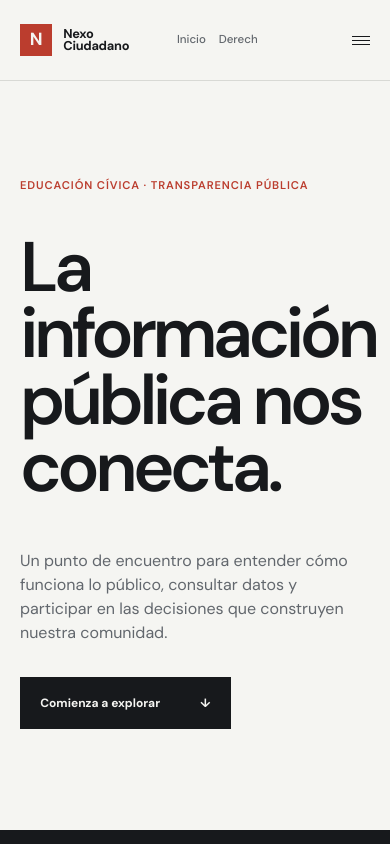
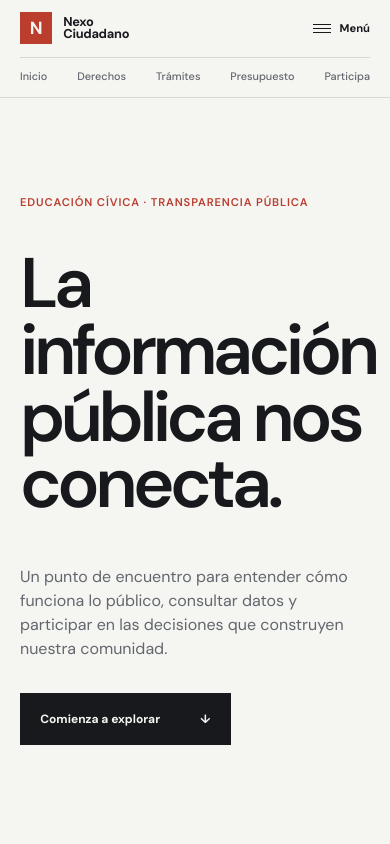
Before and after one commit to abrxhxm1620/NEXO_CIUDADANO, a plain HTML site: page index.html in a window 390 px wide. Shown: the top 844 px of the page. Drawn offline with Linux system fonts and the light colour scheme.

Commit message:
Actualización celular

```diff
--- a/styles.css
+++ b/styles.css
@@ -1349,13 +1349,22 @@ h2 em {
 @media (max-width: 760px) {
   .header-content {
     min-height: 5rem;
+    flex-wrap: wrap;
+    padding-block: 0.75rem;
   }
 
   .main-nav {
+    order: 4;
     display: flex;
-    gap: 0.8rem;
+    flex: 0 0 100%;
+    width: 100%;
+    max-width: none;
+    gap: clamp(0.55rem, 3vw, 1.25rem);
+    justify-content: space-between;
+    margin: 0;
+    padding-top: 0.65rem;
+    border-top: 1px solid var(--color-line);
     overflow-x: auto;
-    margin-left: auto;
     scrollbar-width: none;
   }
 
@@ -1382,7 +1391,7 @@ h2 em {
   }
 
   .menu-label {
-    display: none;
+    display: inline;
   }
 
   .hero {
@@ -1499,8 +1508,20 @@ h2 em {
   }
 
   .main-nav {
-    max-width: 5rem;
-    margin-left: auto;
+    max-width: none;
+    margin-left: 0;
+  }
+
+  .main-nav a {
+    font-size: 0.68rem;
+  }
+
+  .session-area {
+    max-width: 7rem;
+  }
+
+  .utility-menu summary {
+    font-size: 0.7rem;
   }
 
   h1 {
```
